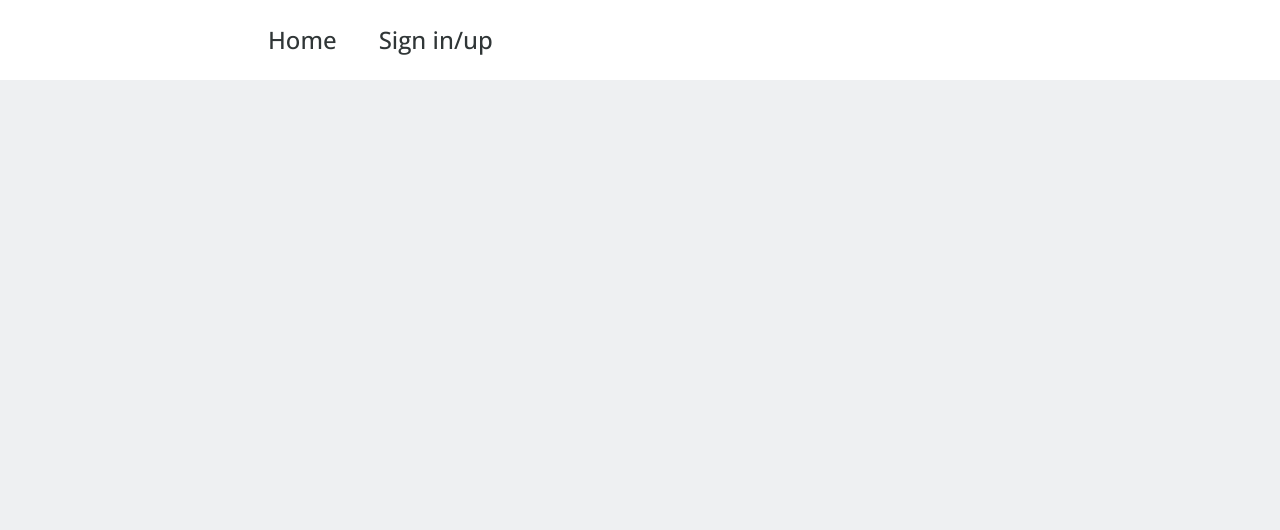
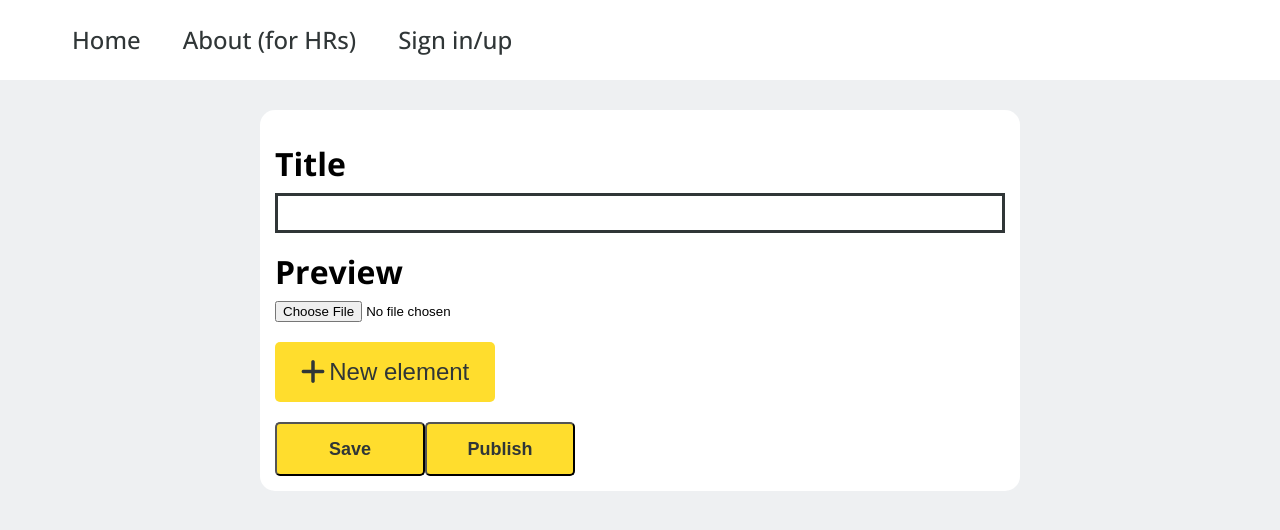
Before and after one commit to aleksandrzhigulin/Aurre, a Vue app in the folder frontend/: page /createPost in a window 1280 px wide. Before the commit this address had no page. Shown: the top 530 px of the page. Built offline with nearby package versions, Linux system fonts and the light colour scheme; what vue-cookies would draw is missing.

Commit message:
Post creation and about pages

```diff
--- a/frontend/package.json
+++ b/frontend/package.json
@@ -1,6 +1,6 @@
 {
   "name": "frontend",
-  "version": "0.1.0",
+  "version": "1.0.0",
   "private": true,
   "scripts": {
     "serve": "vue-cli-service serve",
@@ -17,7 +17,7 @@
   },
   "devDependencies": {
     "@babel/core": "^7.12.16",
-    "@babel/eslint-parser": "^7.12.16",
+    "@babel/eslint-parser": "7.12.16",
     "@vue/cli-plugin-babel": "~5.0.0",
     "@vue/cli-plugin-eslint": "~5.0.0",
     "@vue/cli-service": "~5.0.0"
--- a/frontend/src/components/AurreHeader.vue
+++ b/frontend/src/components/AurreHeader.vue
@@ -1,14 +1,15 @@
 <template>
     <header>
-        <div class="container">
+        <div class="container__wide">
             <div class="pages">
                 <router-link to="/">Home</router-link>
+                <router-link to="/about">About (for HRs)</router-link>
                 <router-link to="/auth" v-if="!(this.isAuthorized)">Sign in/up</router-link>
                 <a v-on:click.prevent="delCookie()" v-if="this.isAuthorized" style="cursor: pointer;">Logout</a>
             </div>
             <div class="user" v-if="this.isAuthorized">
                 <div class="user__actions">
-                    <a href="">Write a post</a>
+                  <router-link to="/createPost">Create post</router-link>
                 </div>
                 <div class="user__info">
                     <div class="user__avatar">
--- /dev/null
+++ b/frontend/src/pages/AboutPage.vue
@@ -0,0 +1,13 @@
+<script setup>
+
+</script>
+
+<template>
+  <div class="container">
+    <h1>About me</h1>
+  </div>
+</template>
+
+<style scoped>
+
+</style>
--- a/frontend/src/pages/CreatePostPage.vue
+++ b/frontend/src/pages/CreatePostPage.vue
@@ -1,8 +1,30 @@
 <template>
-    <div class="container">
-        <form action="">
-            <input type="text">
-            <ul>New element</ul>
+    <div class="container newPost">
+        <form @submit.prevent>
+            <div class="post-create__element">
+              <p class="post-create__element-header">Title</p>
+              <input type="text" class="text__input" v-model="title">
+            </div>
+
+           <div class="post-create__element">
+            <p class="post-create__element-header">Preview</p>
+            <input type="file" accept="image/*" @change="onFileChange">
+             <img v-if="url" :src="url"/>
+           </div>
+            <div class="new__element-btn dropdown">
+              <button class="dropbtn" @click="myFunction"><i class="fa-solid fa-plus"></i>New element</button>
+              <div id="myDropdown" class="dropdown-content">
+                <a href="#">Text</a>
+                <a href="#">Image</a>
+              </div>
+            </div>
+
+
+            <div class="form__btns">
+              <button class="yellow_btn">Save</button>
+              <button class="yellow_btn">Publish</button>
+            </div>
+
         </form>
     </div>
 </template>
@@ -12,7 +34,31 @@ export default {
     data() {
         return {
             title: "",
+            url: null
         }
+    },
+  methods: {
+    onFileChange(e) {
+      const file = e.target.files[0];
+      this.url = URL.createObjectURL(file);
+    },
+    myFunction() {
+      document.getElementById("myDropdown").classList.toggle("show");
     }
+  }
+}
+
+// Close the dropdown menu if the user clicks outside of it
+window.onclick = function(event) {
+  if (!event.target.matches('.dropbtn')) {
+    var dropdowns = document.getElementsByClassName("dropdown-content");
+    var i;
+    for (i = 0; i < dropdowns.length; i++) {
+      var openDropdown = dropdowns[i];
+      if (openDropdown.classList.contains('show')) {
+        openDropdown.classList.remove('show');
+      }
+    }
+  }
 }
 </script>
--- a/frontend/src/style/_components.scss
+++ b/frontend/src/style/_components.scss
@@ -12,6 +12,13 @@
 }
 .container {
     width: 760px;
+    margin: 0 auto;
+    overflow: hidden;
+    height: 100%;
+}
+
+.container__wide {
+    width: 90%;
     margin: 0 auto;
     overflow: hidden;
     height: 100%;
@@ -96,3 +103,58 @@
 .b-nav-tab.active {
     background-color: $yellow;
 }
+
+
+.dropbtn {
+    background-color: $yellow;
+    border: none;
+    border-radius: 5px;
+    width: 220px;
+    color: $black;
+    padding: 16px;
+    font-size: 24px;
+    text-align: center;
+    display: flex;
+    justify-content: center;
+    i {
+        margin: 0;
+        margin-right: 4px;
+        font-size: 28px;
+    }
+    cursor: pointer;
+}
+
+
+/* The container <div> - needed to position the dropdown content */
+.dropdown {
+    position: relative;
+    display: inline-block;
+}
+
+/* Dropdown Content (Hidden by Default) */
+.dropdown-content {
+    display: none;
+    position: relative;
+    background-color: white;
+    border: 1px solid $black;
+    border-radius: 5px;
+    width: 220px;
+    box-shadow: 0px 8px 16px 0px rgba(0,0,0,0.2);
+    z-index: 1;
+}
+
+/* Links inside the dropdown */
+.dropdown-content a {
+    margin-top: 0;
+    color: black;
+    padding: 12px 16px;
+    text-decoration: none;
+    display: block;
+}
+
+/* Change color of dropdown links on hover */
+.dropdown-content a:hover {background-color: #ddd;}
+
+/* Show the dropdown menu (use JS to add this class to the .dropdown-content container when the user clicks on the dropdown button) */
+.show {display:block;
+    margin-top: 0;}
--- /dev/null
+++ b/frontend/src/style/_newpost.scss
@@ -0,0 +1,21 @@
+.newPost {
+  background: white;
+  padding: 15px;
+  margin-top: 30px;
+  border-radius: 15px;
+
+  form {
+    input.text__input {
+      width: 100%;
+      border: 3px solid $black;
+      height: 40px;
+      padding: 5px;
+      font-size: 22px;
+    }
+  }
+}
+.post-create__element-header {
+  font-weight: bold;
+  font-size: 32px;
+  line-height: 38px;
+}
--- a/frontend/src/style/_setup.scss
+++ b/frontend/src/style/_setup.scss
@@ -12,11 +12,10 @@ body {
 }
 
 header {
-    transform: all 3s;
     transition: all 3s;
     background-color: $totalwhite;
     height: 80px;
-    .container {
+    .container__wide {
         display: flex;
         justify-content: space-between;
         align-items: center;
--- a/frontend/src/style/main.css
+++ b/frontend/src/style/main.css
@@ -12,9 +12,7 @@ html, body, div, span, object, iframe, figure, h1, h2, h3, h4, h5, h6, p, blockq
   vertical-align: baseline;
   text-rendering: optimizeLegibility;
   -webkit-font-smoothing: antialiased;
-  -webkit-text-size-adjust: none;
-     -moz-text-size-adjust: none;
-          text-size-adjust: none;
+  text-size-adjust: none;
 }
 
 footer, header, nav, section, main {
@@ -54,12 +52,11 @@ body {
 }
 
 header {
-  transform: all 3s;
   transition: all 3s;
   background-color: #FFFFFF;
   height: 80px;
 }
-header .container {
+header .container__wide {
   display: flex;
   justify-content: space-between;
   align-items: center;
@@ -106,6 +103,13 @@ header .user__info {
 
 .container {
   width: 760px;
+  margin: 0 auto;
+  overflow: hidden;
+  height: 100%;
+}
+
+.container__wide {
+  width: 90%;
   margin: 0 auto;
   overflow: hidden;
   height: 100%;
@@ -186,6 +190,63 @@ header .user__info {
   background-color: #ffdd2d;
 }
 
+.dropbtn {
+  background-color: #ffdd2d;
+  border: none;
+  border-radius: 5px;
+  width: 220px;
+  color: #303637;
+  padding: 16px;
+  font-size: 24px;
+  text-align: center;
+  display: flex;
+  justify-content: center;
+  cursor: pointer;
+}
+.dropbtn i {
+  margin: 0;
+  margin-right: 4px;
+  font-size: 28px;
+}
+
+/* The container <div> - needed to position the dropdown content */
+.dropdown {
+  position: relative;
+  display: inline-block;
+}
+
+/* Dropdown Content (Hidden by Default) */
+.dropdown-content {
+  display: none;
+  position: relative;
+  background-color: white;
+  border: 1px solid #303637;
+  border-radius: 5px;
+  width: 220px;
+  box-shadow: 0px 8px 16px 0px rgba(0, 0, 0, 0.2);
+  z-index: 1;
+}
+
+/* Links inside the dropdown */
+.dropdown-content a {
+  margin-top: 0;
+  color: black;
+  padding: 12px 16px;
+  text-decoration: none;
+  display: block;
+}
+
+/* Change color of dropdown links on hover */
+.dropdown-content a:hover {
+  background-color: #ddd;
+}
+
+/* Show the dropdown menu (use JS to add this class to the .dropdown-content container when the user clicks on the dropdown button) */
+.show {
+  display: block;
+  margin-top: 0;
+}
+
 form {
   display: flex;
   flex-direction: column;
@@ -206,8 +267,7 @@ form * {
   height: 400px;
 }
 .posts .post .post__image img {
-  -o-object-fit: cover;
-     object-fit: cover;
+  object-fit: cover;
   width: 100%;
   height: 400px;
 }
@@ -234,3 +294,25 @@ form * {
 .posts .post .post__info div {
   margin-left: 20px;
 }
+
+.newPost {
+  background: white;
+  padding: 15px;
+  margin-top: 30px;
+  border-radius: 15px;
+}
+.newPost form input.text__input {
+  width: 100%;
+  border: 3px solid #303637;
+  height: 40px;
+  padding: 5px;
+  font-size: 22px;
+}
+
+.post-create__element-header {
+  font-weight: bold;
+  font-size: 32px;
+  line-height: 38px;
+}
+
+/*# sourceMappingURL=main.css.map */
--- a/frontend/src/style/main.scss
+++ b/frontend/src/style/main.scss
@@ -3,3 +3,4 @@
 @import "_components.scss";
 
 @import "_homepage.scss";
+@import "_newpost.scss";
```
Also changed, not shown: frontend/src/models/PostComponent.js (added, +8 -0 lines), frontend/src/router/router.js (+11 -1 lines), 1 other file (tests, documents, lock files or other folders).
